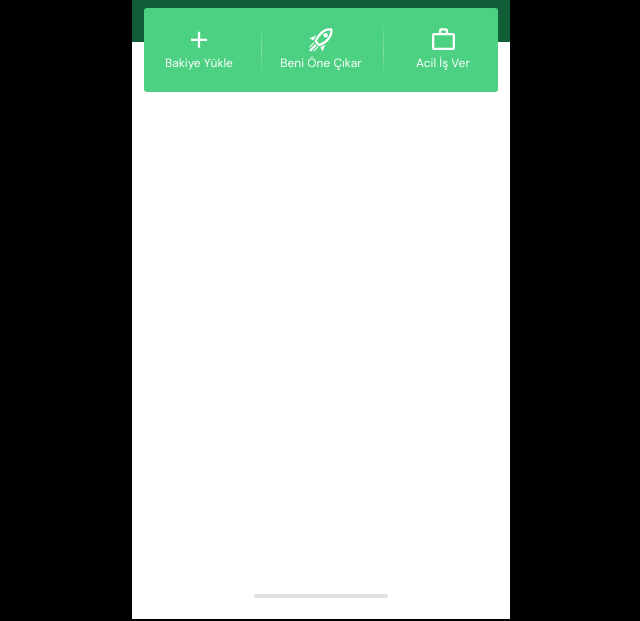
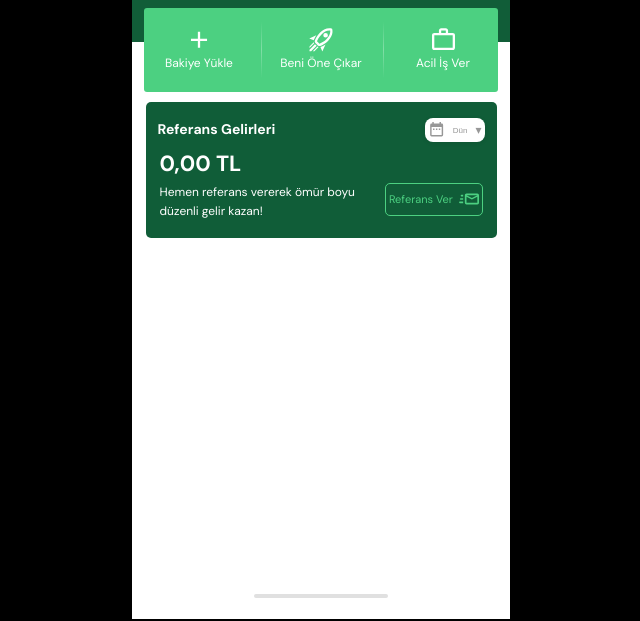
Before and after one commit to mehmetburakbaykal/eterna-case, a website: page homepage.html in a window 1280 px wide. Shown: the part 195-816 px from the top of the page, without its empty margins (319-959 px from the left). Drawn offline with Linux system fonts and the light colour scheme.

Commit message:
reference incomes done

```diff
--- a/css/homepage.css
+++ b/css/homepage.css
@@ -30,7 +30,7 @@ header {
 }
 
 #header-nav img {
-    width:40px;
+    width: 40px;
     height: 40px;
 }
 
@@ -133,6 +133,7 @@ header {
     height: 48.4px;
     font-weight: 400;
     position: relative;
+    cursor: pointer;
 }
 
 .action-button-item:not(:last-child)::after {
@@ -170,4 +171,102 @@ footer {
 #main-content {
     height: 577px;
     background: white;
+    overflow: hidden;
+    display: flex;
+    justify-content: center;
 }
+
+#reference-incomes {
+    background: rgba(16, 93, 56, 1);
+    margin: 60px 0 0 0;
+    width: 327px;
+    height: 124px;
+    border-radius: 5px;
+    padding: 6px 12px;
+    color: white;
+    font-weight: 400px;
+}
+
+.reference-incomes-header {
+    display: flex;
+    align-items: center;
+    justify-content: space-between;
+    height: 40px;
+    padding: 2px 0;
+    font-size: 14px;
+    font-weight: 600;
+    line-height: 19.6px;
+}
+
+/* Dropdown Container */
+.calendar-dropdown-container {
+    display: inline-block;
+    position: relative;
+}
+
+.calendar-dropdown-button {
+    display: flex;
+    align-items: center;
+    justify-content: space-between;
+    padding: 2px 3px;
+    background: white;
+    border: none;
+    border-radius: 8px;
+    box-shadow: 0px 1px 4px rgba(0, 0, 0, 0.1);
+    font-size: 8px;
+    font-weight: 400;
+    color: rgba(151, 151, 151, 1);
+    cursor: pointer;
+    gap: 8px;
+    width: 60px;
+    height: 24px;
+}
+
+.calendar-dropdown-button svg {
+    color: rgba(151, 151, 151, 1);
+}
+
+.calendar-dropdown-arrow {
+    color: rgba(151, 151, 151, 1);
+    font-size: 12px;
+    margin-left: auto;
+}
+
+.income {
+    display: flex;
+    align-items: start;
+    font-size: 22px;
+    font-weight: 700;
+    padding: 2px;
+}
+
+.reference {
+    display: flex;
+    justify-content: space-between;
+    font-size: 12px;
+    font-weight: 300;
+    line-height: 19.6px;
+    padding: 6px 2px;
+    text-align: left;
+}
+
+.reference span {
+    display: flex;
+    align-items: start;
+    font-size: 12px;
+}
+
+.reference button {
+    font-family: DM Sans;
+    width: 128px;
+    height: 33px;
+    font-size: 11px;
+    display: flex;
+    justify-content: space-between;
+    align-items: center;
+    background: none;
+    color: rgb(76, 208, 129);
+    border: 1px solid rgb(76, 208, 129);
+    border-radius: 5px;
+    padding: 3px;
+}
--- a/homepage.html
+++ b/homepage.html
@@ -143,7 +143,35 @@
         </div>
 
         <div id="main-content">
-
+            <div id="reference-incomes">
+                <div class="reference-incomes-header">
+                    Referans Gelirleri
+                    <div class="calendar-dropdown-container">
+                        <button class="calendar-dropdown-button">
+                            <svg xmlns="http://www.w3.org/2000/svg" width="24" height="24" viewBox="0 0 24 24">
+                                <path fill="currentColor"
+                                    d="M9 10H7v2h2zm4 0h-2v2h2zm4 0h-2v2h2zm2-7h-1V1h-2v2H8V1H6v2H5a2 2 0 0 0-2 2v14a2 2 0 0 0 2 2h14a2 2 0 0 0 2-2V5a2 2 0 0 0-2-2m0 16H5V8h14z" />
+                            </svg>
+                            Dün
+                            <span class="calendar-dropdown-arrow">&#9662;</span>
+                        </button>
+                    </div>
+                </div>
+                <div class="income">0,00 TL</div>
+                <div class="reference">
+                    Hemen referans vererek ömür boyu düzenli gelir kazan!
+                    <button>
+                        Referans Ver
+                        <svg xmlns="http://www.w3.org/2000/svg" width="20" height="20" viewBox="0 0 24 24">
+                            <path fill="currentColor" d="M22 5.5H9c-1.1 0-2 .9-2 2v9a2 2 0 0 0 2 2h13c1.11 0 2-.89
+                                    2-2v-9a2 2 0 0 0-2-2m0 11H9V9.17l6.5 3.33L22 9.17zm-6.5-5.69L9
+                                    7.5h13zM5 16.5c0 .17.03.33.05.5H1c-.552 0-1-.45-1-1s.448-1 1-1h4zM3
+                                    7h2.05c-.02.17-.05.33-.05.5V9H3c-.55 0-1-.45-1-1s.45-1 1-1m-2
+                                    5c0-.55.45-1 1-1h3v2H2c-.55 0-1-.45-1-1" />
+                        </svg>
+                    </button>
+                </div>
+            </div>
         </div>
 
         <footer>
```
